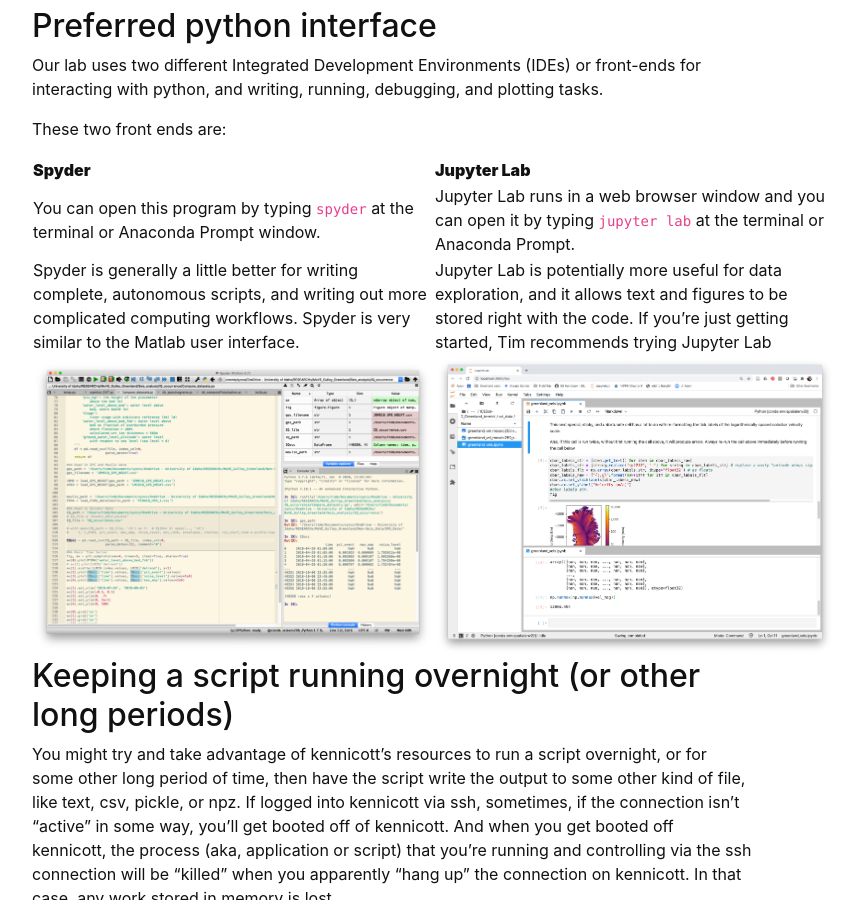
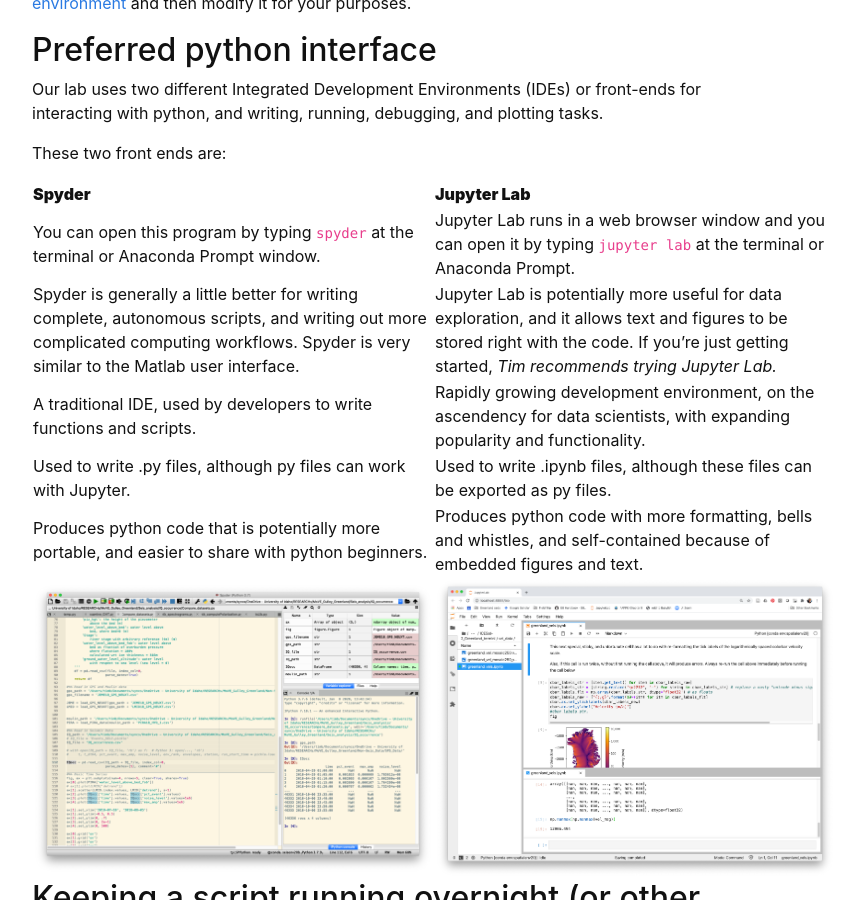
Before and after one commit to yoramterleth/uiglaciology, a Jekyll site: the page built from content/3-code.md, in a window 1280 px wide and 900 px high, scrolled down 2561 px. Shown: the whole window, without its empty margins (248-1106 px from the left). Built offline with Jekyll 4.4.1, drawn with Linux system fonts in a browser that asks for light colours.

Commit message:
Formatting and comparisons with spyder and jupyter

```diff
--- a/content/3-code.md
+++ b/content/3-code.md
@@ -20,26 +20,26 @@ A table of contents for this page includes:
 ## How to get started on your personal computer with python, Anaconda, and environments
 Here are four steps you can follow to start working with python:
 1. _Download and install the [Anaconda individual edition](https://docs.anaconda.com/anaconda/install/)_<br/><br/>
-  Anaconda/conda both installs python and creates a system by which you can expand python's functionality through "packages" or "modules." You can [learn more about managing and installing packages here](https://docs.conda.io/projects/conda/en/latest/user-guide/tasks/manage-pkgs.html#).<br/>
-  If you're given the option, you'll likely want a 64 bit version (as compared to a 32 bit version). If given the option, use python 3, not python 2. python 2 is obsolete. Tim doesn't have any experience with PyCharm, and so hasn't chosen to install it himself.<br/>
-  **Before you proceed,** review the [Getting Started with Conda website](https://docs.conda.io/projects/conda/en/latest/user-guide/getting-started.html).<br/>
+    - Anaconda/conda both installs python and creates a system by which you can expand python's functionality through "packages" or "modules." You can [learn more about managing and installing packages here](https://docs.conda.io/projects/conda/en/latest/user-guide/tasks/manage-pkgs.html#).<br/>
+    - If you're given the option, you'll likely want a 64 bit version (as compared to a 32 bit version). If given the option, use python 3, not python 2. python 2 is obsolete. Tim doesn't have any experience with PyCharm, and so hasn't chosen to install it himself.<br/>
+    - **Before you proceed,** review the [Getting Started with Conda website](https://docs.conda.io/projects/conda/en/latest/user-guide/getting-started.html).<br/>
 
 
 2. _Set up your conda environments_<br/><br/>
-  This step is technically optional, but recommended before you dive into new projects.  It is necessary if you plan to work with Jupyter Lab.<br/>
-  Scientific computing with python is done using "packages" or "modules."  Some combinations of modules might be incompatible.  Anaconda helps maintain mutually consistent modules, but environments take this a step further.  By creating separate "environments," you create different virtual _workshops_ or _sandboxes_ in which all the tools are designed to work well together, and not conflict.<br/>
-  Some of the environments that the UI Glacier Dynamics Lab (and Tim personally) uses for his projects are hosted on github [here](https://github.com/tbartholomaus/conda_envs).<br/>
-  You can also [learn more about conda environments below](https://github.com/tbartholomaus/uiglaciology/blob/master/content/3-code.md#environments-internally-consistent-sets-of-python-modules).<br/>
+    - This step is technically optional, but recommended before you dive into new projects.  It is necessary if you plan to work with Jupyter Lab.<br/>
+    - Scientific computing with python is done using "packages" or "modules."  Some combinations of modules might be incompatible.  Anaconda helps maintain mutually consistent modules, but environments take this a step further.  By creating separate "environments," you create different virtual _workshops_ or _sandboxes_ in which all the tools are designed to work well together, and not conflict.<br/>
+    - Some of the environments that the UI Glacier Dynamics Lab (and Tim personally) uses for his projects are hosted on github [here](https://github.com/tbartholomaus/conda_envs).<br/>
+    - You can also [learn more about conda environments below](https://github.com/tbartholomaus/uiglaciology/blob/master/content/3-code.md#environments-internally-consistent-sets-of-python-modules).<br/>
 
 3. _Start coding_<br/><br/>
-  Open either Spyder or Jupyter Lab to start an interface for coding pythong. [More on these two options below](https://github.com/tbartholomaus/uiglaciology/blob/master/content/3-code.md#preferred-python-interface). If you're just getting started, Tim recommends Jupyter Lab.<br/>
+    - Open either Spyder or Jupyter Lab to start an interface for coding pythong. [More on these two options below](https://github.com/tbartholomaus/uiglaciology/blob/master/content/3-code.md#preferred-python-interface). If you're just getting started, Tim recommends Jupyter Lab.<br/>
 
 4. _Learning python_<br/><br/>
-  If you're new to programming and want to get started learning the python that's necessary for foundational work in the geosciences, Tim recommends starting with the course [Geo-Python](https://geo-python.github.io) from the University of Helsinki.  The syllabus is excellent, there are videos with instructions, clear text descriptions, and exercises to practice what you're learning. The [Earth Analytics Bootcamp course](https://www.earthdatascience.org/courses/earth-analytics-bootcamp/) from the CU Boulder Earth Lab also is excellent and has an associated online textbook for the course.<br/>
-  Tim has also had students successfully teach themselves python through various online education platforms such as EdX, Coursera, Udemy, and Educative.  Two courses that especially look good, and are targeted towards scientists (as compared to web developers) are [here at Educative](https://www.educative.io/courses/python-for-scientists-and-engineers) and [here at Udemy](https://www.udemy.com/course/python-for-data-science-and-machine-learning-bootcamp).  These courses don't tend to be free (like Geo-Python and Earth Analytics Bootcamp above), but the structure and assignments might work well for some learners. The [python website](https://wiki.python.org/moin/BeginnersGuide) also provides useful tutorials that are helpful for beginners. <br/>
-    Tim's favorite go-to reference manual, with exhaustive examples and suggestions for coding if you're not sure where to start are the [SciPy lectures](https://scipy-lectures.org/). This manual provides a consistent primer for what's involved in python's core functionality and the modules you'll need to do science, but is more like reading a textbook than taking a classs.  You can use the website itself or download the entire lecture set as a 600+ page PDF and scroll through it (Tim's preferred method).  To get going, read and work through Chap 1 ("Python scientific computing ecosystem"), Chap 2 ("The Python language" sections "First Steps," "Basic types," and "Control Flow"), and then all of Chap 4 ("NumPy") and Chap 5 ("Matplotlib"). Don't just skim these sections, but actually have Jupyter Lab or Spyder open and execute the code, experimenting along the way.<br/>
-  Once you are past the basics, googling for answers is essential.  Stack Overflow and Stackexchange are invaluable tools for professional, beginner, and enthusiastic programmers. Both are question and answer platforms used across the programming community to solve coding problems collaboratively.	 They will frequently come up in Google searches.<br/>
-  For learning more advanced topics, such as solving PDEs and matrices, symbolic computing, etc., Tim has had a great experience with the book [Numerical Python by Robert Johansson](https://www.apress.com/us/book/9781484242452).<br/>
+    - If you're new to programming and want to get started learning the python that's necessary for foundational work in the geosciences, Tim recommends starting with the course [Geo-Python](https://geo-python.github.io) from the University of Helsinki.  The syllabus is excellent, there are videos with instructions, clear text descriptions, and exercises to practice what you're learning. The [Earth Analytics Bootcamp course](https://www.earthdatascience.org/courses/earth-analytics-bootcamp/) from the CU Boulder Earth Lab also is excellent and has an associated online textbook for the course.<br/>
+    - Tim has also had students successfully teach themselves python through various online education platforms such as EdX, Coursera, Udemy, and Educative.  Two courses that especially look good, and are targeted towards scientists (as compared to web developers) are [here at Educative](https://www.educative.io/courses/python-for-scientists-and-engineers) and [here at Udemy](https://www.udemy.com/course/python-for-data-science-and-machine-learning-bootcamp).  These courses don't tend to be free (like Geo-Python and Earth Analytics Bootcamp above), but the structure and assignments might work well for some learners. The [python website](https://wiki.python.org/moin/BeginnersGuide) also provides useful tutorials that are helpful for beginners. <br/>
+    - Tim's favorite go-to reference manual, with exhaustive examples and suggestions for coding if you're not sure where to start are the [SciPy lectures](https://scipy-lectures.org/). This manual provides a consistent primer for what's involved in python's core functionality and the modules you'll need to do science, but is more like reading a textbook than taking a classs.  You can use the website itself or download the entire lecture set as a 600+ page PDF and scroll through it (Tim's preferred method).  To get going, read and work through Chap 1 ("Python scientific computing ecosystem"), Chap 2 ("The Python language" sections "First Steps," "Basic types," and "Control Flow"), and then all of Chap 4 ("NumPy") and Chap 5 ("Matplotlib"). Don't just skim these sections, but actually have Jupyter Lab or Spyder open and execute the code, experimenting along the way.<br/>
+    - Once you are past the basics, googling for answers is essential.  Stack Overflow and Stackexchange are invaluable tools for professional, beginner, and enthusiastic programmers. Both are question and answer platforms used across the programming community to solve coding problems collaboratively.	 They will frequently come up in Google searches.<br/>
+    - For learning more advanced topics, such as solving PDEs and matrices, symbolic computing, etc., Tim has had a great experience with the book [Numerical Python by Robert Johansson](https://www.apress.com/us/book/9781484242452).<br/>
 
 
 ## Environments: internally consistent sets of python modules
@@ -53,7 +53,10 @@ These two front ends are:
 |**Spyder**|**Jupyter Lab**|
 | -- | -- |
 | You can open this program by typing `spyder` at the terminal or Anaconda Prompt window. | Jupyter Lab runs in a web browser window and you can open it by typing `jupyter lab` at the terminal or Anaconda Prompt.|
-| Spyder is generally a little better for writing complete, autonomous scripts, and writing out more complicated computing workflows. Spyder is very similar to the Matlab user interface. | Jupyter Lab is potentially more useful for data exploration, and it allows text and figures to be stored right with the code. If you're just getting started, Tim recommends trying Jupyter Lab|
+| Spyder is generally a little better for writing complete, autonomous scripts, and writing out more complicated computing workflows. Spyder is very similar to the Matlab user interface. | Jupyter Lab is potentially more useful for data exploration, and it allows text and figures to be stored right with the code. If you're just getting started, _Tim recommends trying Jupyter Lab._ |
+| A traditional IDE, used by developers to write functions and scripts. | Rapidly growing development environment, on the ascendency for data scientists, with expanding popularity and functionality. |
+| Used to write .py files, although py files can work with Jupyter. | Used to write .ipynb files, although these files can be exported as py files. |
+| Produces python code that is potentially more portable, and easier to share with python beginners. | Produces python code with more formatting, bells and whistles, and self-contained because of embedded figures and text. |
 | <img src="../images/spyder.png" alt="Spyder screenshot" width="400"/> | <img src="../images/jupyter.png" alt="Jupyter screenshot" width="400"/> |
 
 
```
